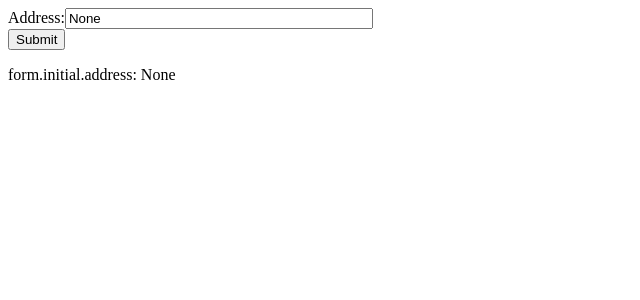
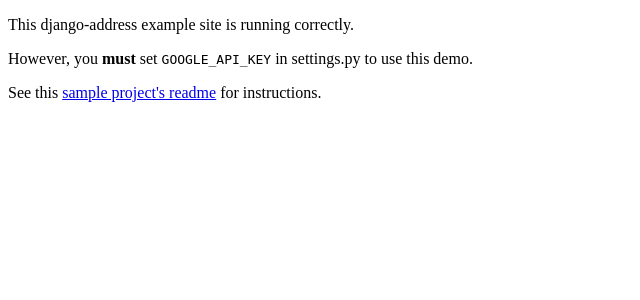
Before and after one commit to furious-luke/django-address, a Django app: page / in a window 1280 px wide. Shown: the top 300 px of the page, without its empty margins (0-640 px from the left). Run offline with Django 3.2, Linux system fonts and the light colour scheme; data that the repository does not hold is empty; parts of the project's set-up code (start-up, migrations or seed data) failed here and were passed over; some libraries are stand-ins or nearby versions.

Commit message:
Enhance sample site to handle missing API key and give better feedback on results

```diff
--- a/example_site/person/templates/example/home.html
+++ b/example_site/person/templates/example/home.html
@@ -10,18 +10,36 @@
     .address {
       width: 300px;
     }
+
+    .fixed-width {
+      font-family: monospace;
+    }
+
+    .bold {
+      font-weight: bold;
+    }
   </style>
 
   <!-- needed for JS/GoogleMaps lookup -->
   {{ form.media }}
 </head>
 <body>
+  {% if not google_api_key_set %}
+    <p>This django-address example site is running correctly.
+    <p>However, you <span class="bold">must</span> set <span class="fixed-width">GOOGLE_API_KEY</span> in settings.py to use this demo.</p>
+    <p>See this <a target="_blank" href="https://github.com/furious-luke/django-address/blob/master/example_site/README.md">sample project's readme</a> for instructions.</p>
+  {% else %}
+    <h1>django-address demo application</h1>
     <form action="" method="post">
       {% csrf_token %}
       {{ form }}
       <input type="submit" value="Submit">
     </form>
-
-  <p>form.initial.address: {{ form.initial.address }}</p>
+    {% if success %}
+    <p>Successfully submitted an address.</p>
+    <p>View address model data in <a href="{% url 'admin:index' %}">django admin</a>.</p>
+    {% endif %}
+    <p>Total addresses saved: {{ addresses.count }}</p>
+  {% endif %}
 </body>
 </html>
--- a/example_site/person/views.py
+++ b/example_site/person/views.py
@@ -1,15 +1,28 @@
+from django.conf import settings
 from django.shortcuts import render
+
 from address.models import Address
-
 from .forms import PersonForm
 
 
 def home(request):
+    success = False
+    addresses = Address.objects.all()
+    if settings.GOOGLE_API_KEY:
+        google_api_key_set = True
+    else:
+        google_api_key_set = False
+
     if request.method == 'POST':
         form = PersonForm(request.POST)
         if form.is_valid():
-            pass
+            success = True
     else:
-        form = PersonForm(initial={'address': Address.objects.first()})
+        form = PersonForm(initial={'address': Address.objects.last()})
 
-    return render(request, 'example/home.html', {'form': form})
+    context = {'form': form,
+               'google_api_key_set': google_api_key_set,
+               'success': success,
+               'addresses': addresses}
+
+    return render(request, 'example/home.html', context)
```
Lines whose indentation alone changed are shown as unchanged.
